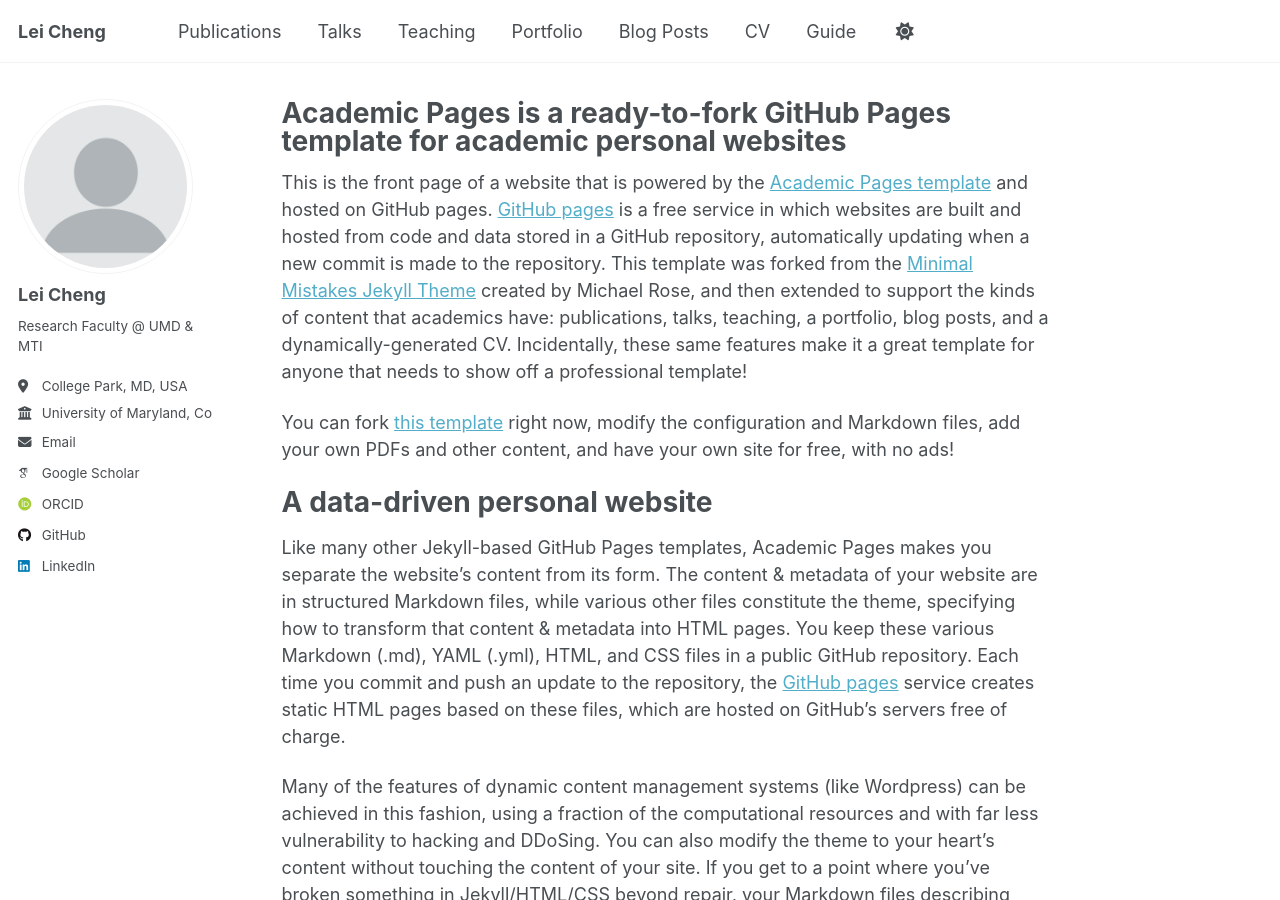
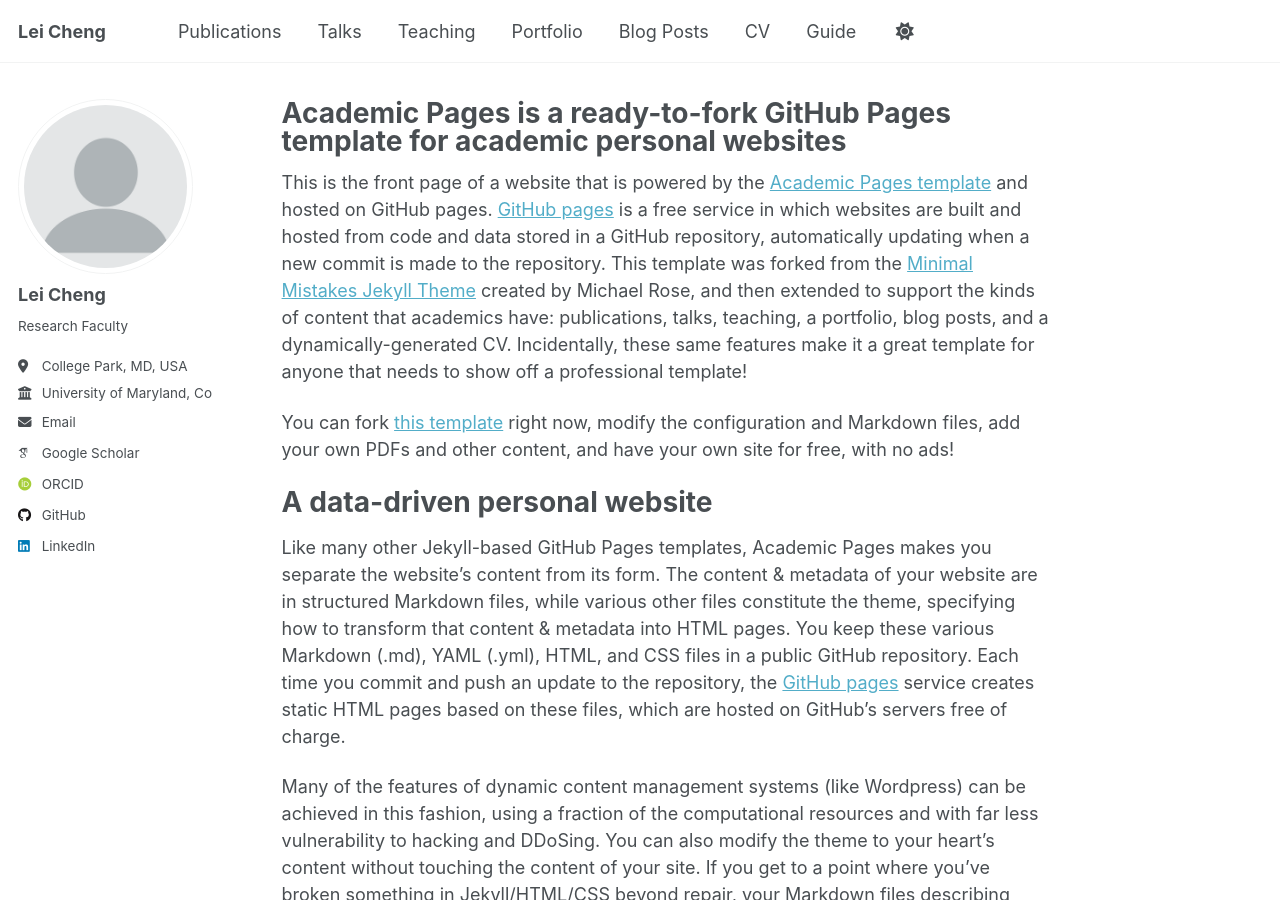
Before and after one commit to leicheng5/leicheng5.github.io, a Jekyll site: the page built from _pages/about.md, in a window 1280 px wide and 900 px high. Built offline with Jekyll 4.4.1, drawn with Linux system fonts in a browser that asks for light colours; some web fonts are replaced; a script that is not in the unit is left out.

Commit message:
Update _config.yml

```diff
--- a/_config.yml
+++ b/_config.yml
@@ -2,7 +2,7 @@
 # Basic Site Settings
 # =========================
 locale        : "en-US"
-site_theme    : "default"                         # Minimal, spacious look
+site_theme    : "default" # Currently available options are "default", "air"
 title         : "Lei Cheng"
 title_separator: "–"
 name          : &name "Lei Cheng"
@@ -18,7 +18,7 @@
   avatar       : "profile.png"                # Put this image in /images or /assets/images
   name         : "Lei Cheng"
   pronouns     :
-  bio          : "Research Faculty @ UMD & MTI"
+  bio          : "Research Faculty"
   location     : "College Park, MD, USA"
   employer     : "University of Maryland, College Park"
   uri          :
```
